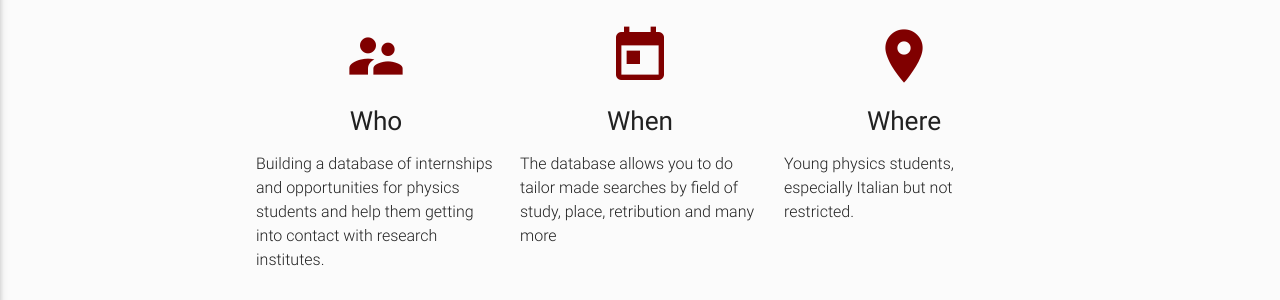
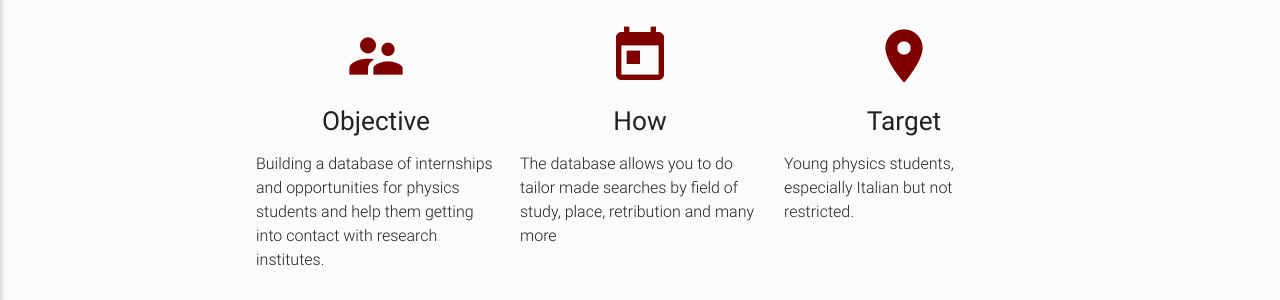
Before and after one commit to philosophysics/fermivisual, a Jekyll site: the page built from index.html, in a window 1280 px wide. Shown: the part 559-859 px from the top of the page. Built offline with Jekyll 4.4.1, drawn with Linux system fonts in a browser that asks for light colours; nearby versions of some CDN libraries.

Commit message:
Update index.html

```diff
--- a/index.html
+++ b/index.html
@@ -12,7 +12,7 @@ layout: default
         <div class="col s12 m4">
           <div class="icon-block">
             <h2 class="center"><i class="medium material-icons custom1-text">supervisor_account</i></h2>
-            <h2 class="center">Who</h2>
+            <h2 class="center">Objective</h2>
             <p class="light">{{ site.data.home.objective }}</p>
           </div>
         </div>
@@ -20,7 +20,7 @@ layout: default
         <div class="col s12 m4">
           <div class="icon-block">
             <h2 class="center"><i class="medium material-icons custom1-text">today</i></h2>
-            <h2 class="center">When</h2>
+            <h2 class="center">How</h2>
             <p class="light">{{ site.data.home.how }}</p>
           </div>
         </div>
@@ -28,7 +28,7 @@ layout: default
         <div class="col s12 m4">
           <div class="icon-block">
             <h2 class="center"><i class="medium material-icons custom1-text">location_on</i></h2>
-            <h2 class="center">Where</h2>
+            <h2 class="center">Target</h2>
             <p class="light">{{ site.data.home.target }}</p>
           </div>
         </div>
```
